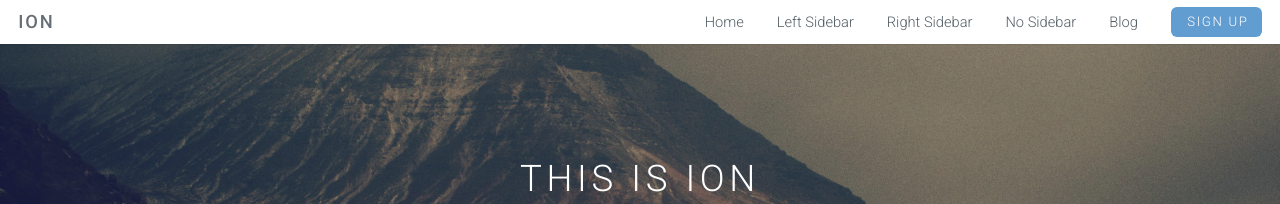
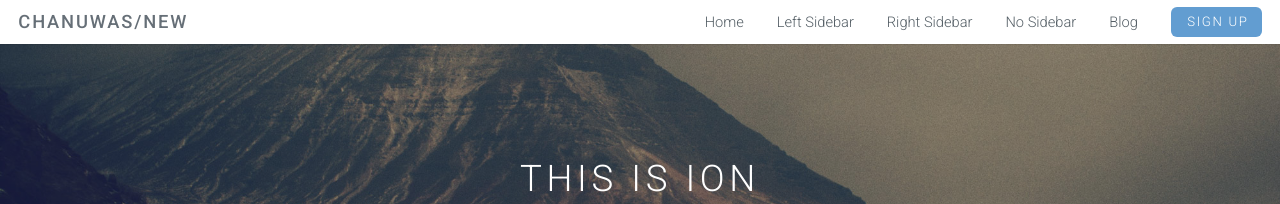
Before and after one commit to chasnew/chasnew.github.io, a Jekyll site: the page built from index.html, in a window 1280 px wide. Shown: the top 204 px of the page. Built offline with Jekyll 4.4.1, drawn with Linux system fonts in a browser that asks for light colours.

Commit message:
Edit the config

```diff
--- a/_config.yml
+++ b/_config.yml
@@ -1,14 +1,14 @@
 # Site settings
-title: Ion
-email: your-email@domain.com
+title: Chanuwas/New
+email: chanuwas.asw@gmail.com
 description: > # this means to ignore newlines until "baseurl:"
   Write an awesome description for your new site here. You can edit this
   line in _config.yml. It will appear in your document head meta (for
   Google search results) and in your feed.xml site description.
-baseurl: "/Ion-Jekyll-Theme" # the subpath of your site, e.g. /blog/
-url: "http://yourdomain.com" # the base hostname & protocol for your site
-twitter_username: jekyllrb
-github_username:  jekyll
+baseurl: "" # the subpath of your site, e.g. /blog/
+url: "http://chasnew.github.io" # the base hostname & protocol for your site
+twitter_username: chas_new
+github_username:  chasnew
 
 # Build settings
 markdown: kramdown
```
